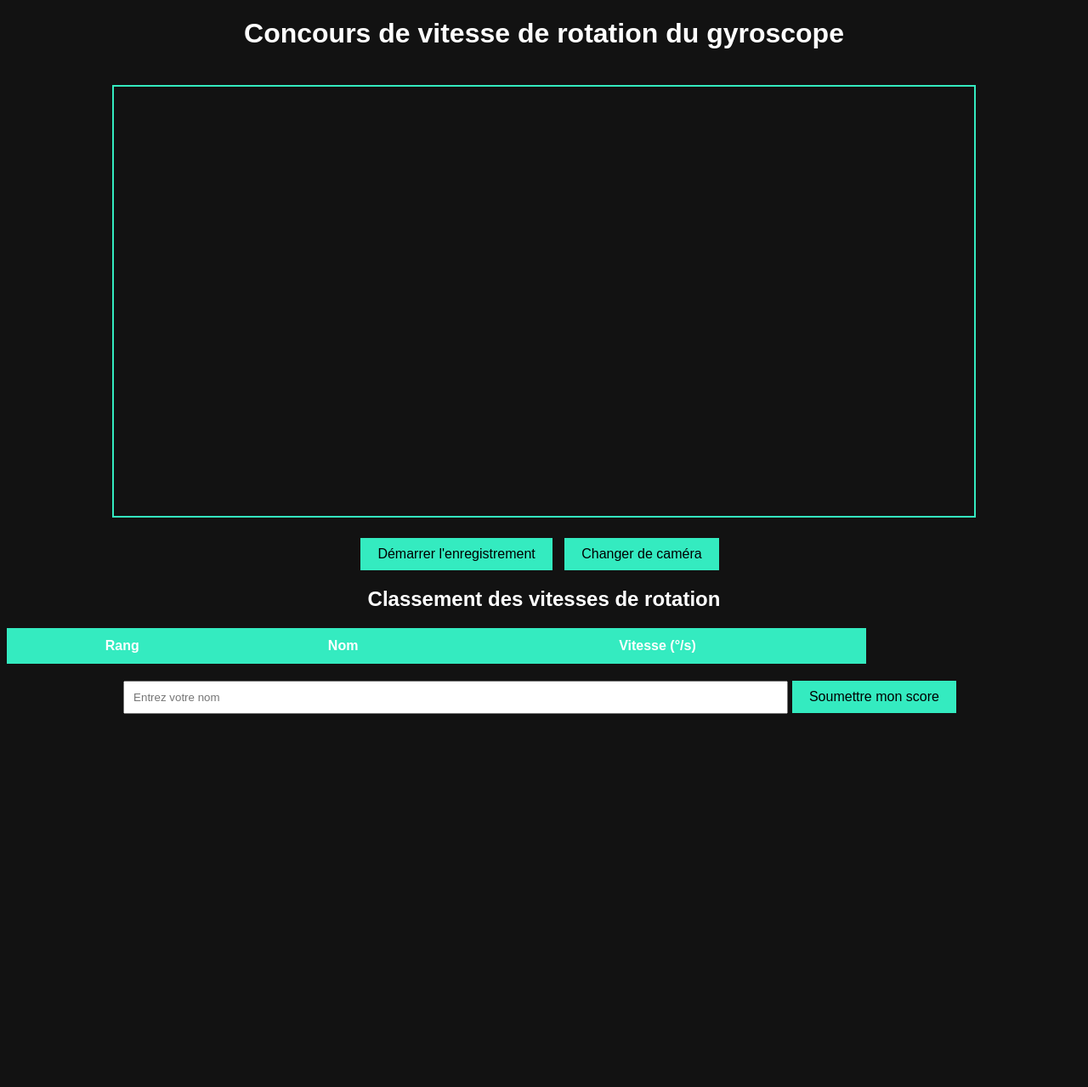
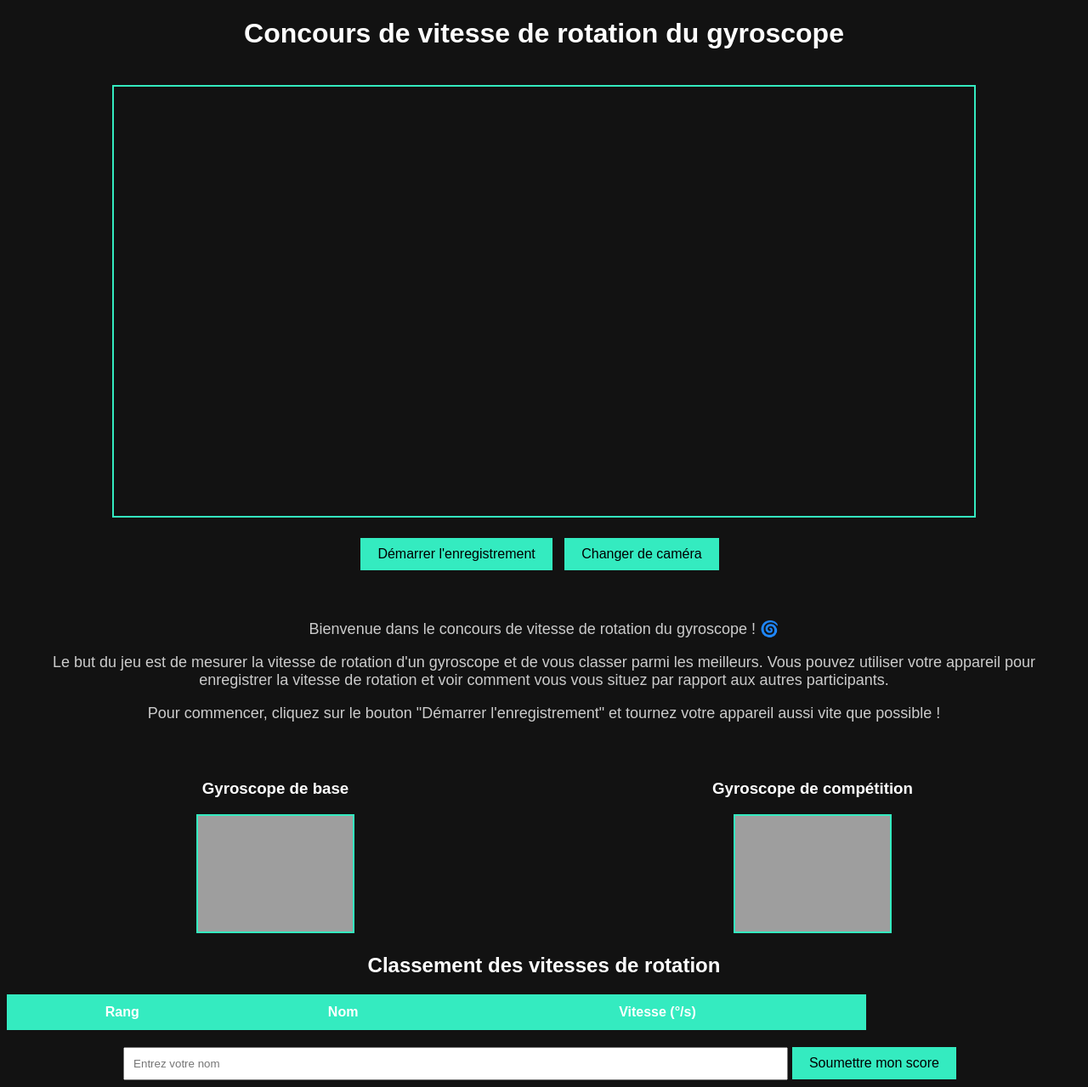
Before and after one commit to tucommenceapousser/GyroTry, a Flask app: page / in a window 1280 px wide. Shown: the whole page at 85% size. Before the commit the page ends 840 px from the top, so only its background shows below. Run offline with Flask 3, Linux system fonts and the light colour scheme; lists and menus that the app fills with data are empty; grey boxes are pictures that could not be loaded.

Commit message:
Update index.html

```diff
--- a/templates/index.html
+++ b/templates/index.html
@@ -3,7 +3,7 @@
 <head>
     <meta charset="UTF-8">
     <meta name="viewport" content="width=device-width, initial-scale=1.0">
-    <title>Concours de Gyroscope</title>
+    <title>Concours de vitesse de rotation du gyroscope</title>
     <style>
         body {
             background-color: #121212;
@@ -45,6 +45,21 @@
             margin-top: 10px;
             width: 60%;
         }
+        .explanation {
+            margin-top: 30px;
+            font-size: 18px;
+            color: #ccc;
+            padding: 10px;
+        }
+        .images {
+            display: flex;
+            justify-content: space-around;
+            margin-top: 20px;
+        }
+        .images img {
+            width: 45%;
+            border: 2px solid #34ebc0;
+        }
     </style>
 </head>
 <body>
@@ -55,6 +70,25 @@
         <button onclick="switchCamera()">Changer de caméra</button>
     </div>
     <p id="message"></p>
+
+    <!-- Explication pour les visiteurs -->
+    <div class="explanation">
+        <p>Bienvenue dans le concours de vitesse de rotation du gyroscope ! 🌀</p>
+        <p>Le but du jeu est de mesurer la vitesse de rotation d'un gyroscope et de vous classer parmi les meilleurs. Vous pouvez utiliser votre appareil pour enregistrer la vitesse de rotation et voir comment vous vous situez par rapport aux autres participants.</p>
+        <p>Pour commencer, cliquez sur le bouton "Démarrer l'enregistrement" et tournez votre appareil aussi vite que possible !</p>
+    </div>
+
+    <!-- Affichage des images de gyroscopes -->
+    <div class="images">
+        <div>
+            <h3>Gyroscope de base</h3>
+            <img src="https://c.top4top.io/p_32828m6w80.jpg" alt="Gyroscope de base">
+        </div>
+        <div>
+            <h3>Gyroscope de compétition</h3>
+            <img src="https://d.top4top.io/p_32827d3r61.jpg" alt="Gyroscope de compétition">
+        </div>
+    </div>
 
     <!-- Tableau des meilleurs scores -->
     <h2>Classement des vitesses de rotation</h2>
@@ -92,6 +126,9 @@
                         document.getElementById('message').innerText = "Accès au gyroscope refusé.";
                         return;
                     }
+                } else {
+                    // Si le navigateur ne nécessite pas une demande explicite de permission, continuez
+                    console.log("Accès au gyroscope autorisé sans demande explicite.");
                 }
 
                 // Démarrage du flux vidéo
```
